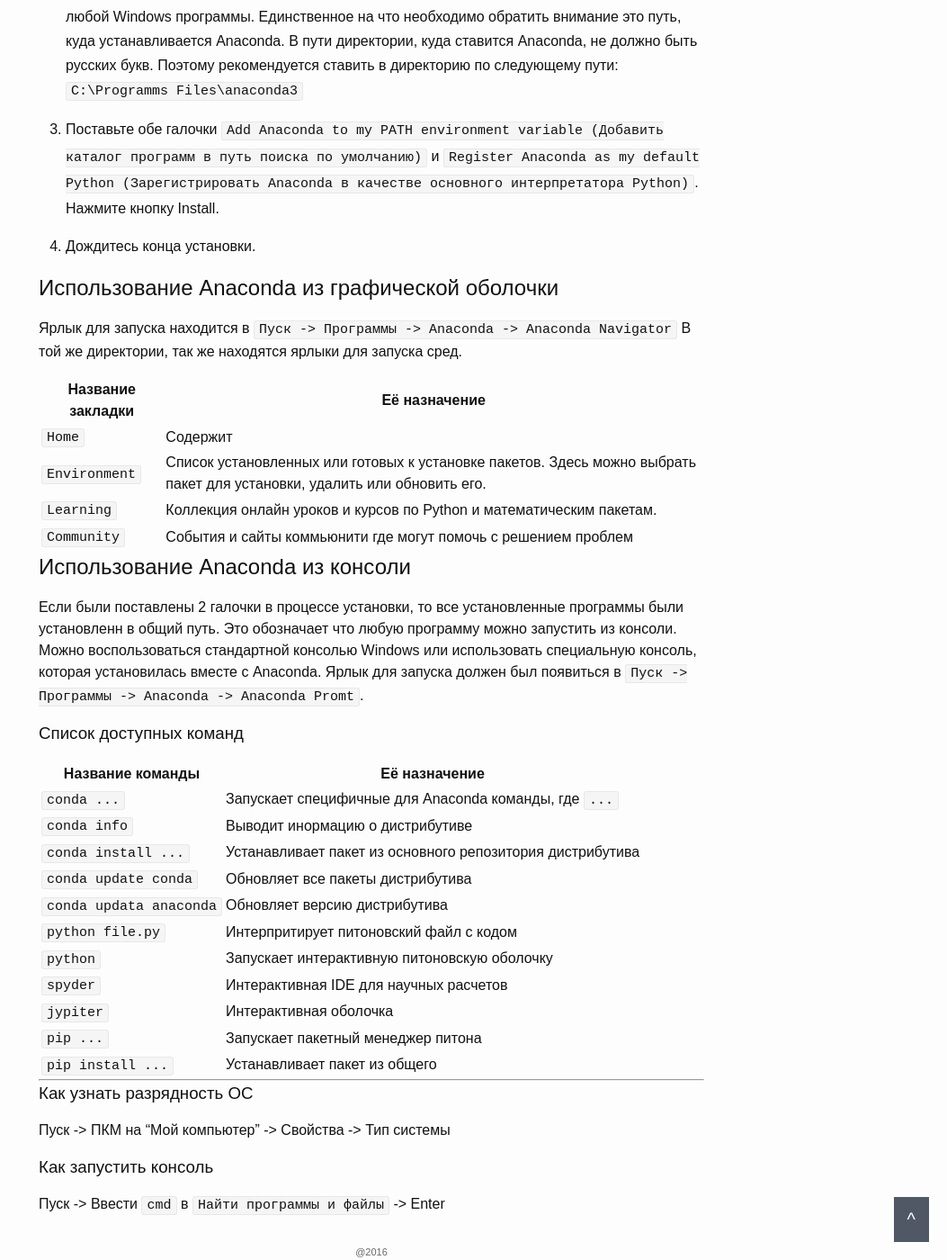
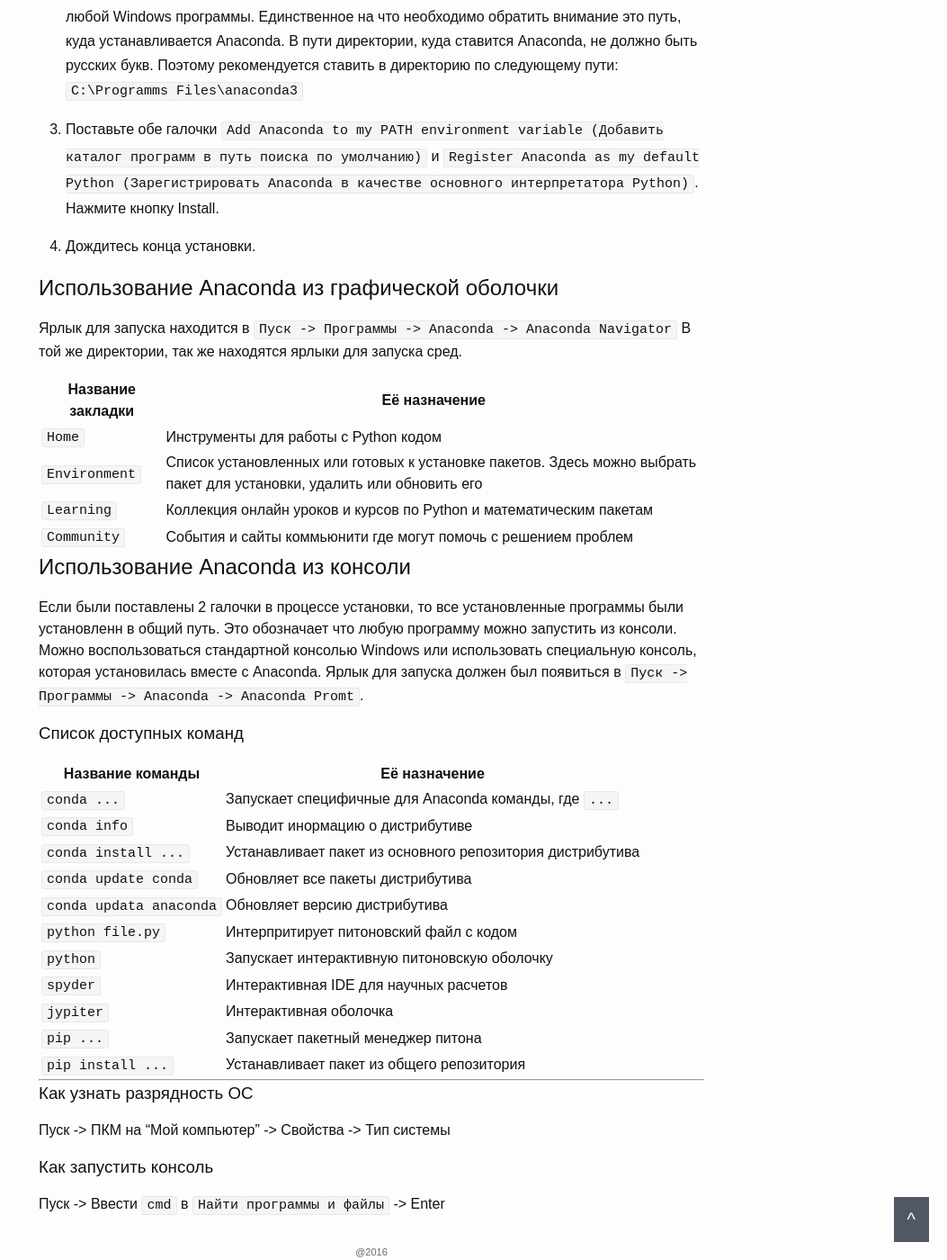
Before and after one commit to sensorika/sensorika.github.io, a Jekyll site: the page built from _posts/2016-09-20-Установка программного оркужения.markdown, in a window 1280 px wide and 1400 px high, scrolled down 950 px. Shown: the whole window at 90% size, without its empty margins (227-1280 px from the left). Built offline with Jekyll 4.4.1, drawn with Linux system fonts in a browser that asks for light colours.

Commit message:
small changes

```diff
--- a/_posts/2016-09-20-Установка программного оркужения.markdown
+++ b/_posts/2016-09-20-Установка программного оркужения.markdown
@@ -2,7 +2,7 @@
 layout: post
 title:  "Python. Начало работы"
 date:   2016-09-20 11:23:32
-categories: python установка
+categories: "Начало работы"
 
 ---
 
@@ -36,9 +36,9 @@
 
 |Название закладки|Её назначение|
 |-----------------|-------------|
-|`Home`           |Содержит  |
-|`Environment`    |Список установленных или готовых к установке пакетов. Здесь можно выбрать пакет для установки, удалить или обновить его.|
-|`Learning`       |Коллекция онлайн уроков и курсов по Python и математическим пакетам.|
+|`Home`           |Инструменты для работы с Python кодом   |
+|`Environment`    |Список установленных или готовых к установке пакетов. Здесь можно выбрать пакет для установки, удалить или обновить его|
+|`Learning`       |Коллекция онлайн уроков и курсов по Python и математическим пакетам|
 |`Community`      |События и сайты коммьюнити где могут помочь с решением проблем|
 
 ## Использование Anaconda из консоли
@@ -58,7 +58,7 @@
 |`spyder`               |Интерактивная IDE для научных расчетов                   |
 |`jypiter`              |Интерактивная оболочка                                   |
 |`pip ...`              |Запускает пакетный менеджер питона                       |
-|`pip install ...`      |Устанавливает пакет из общего |
+|`pip install ...`      |Устанавливает пакет из общего репозитория|
 
 
 ---------------------------------
```
